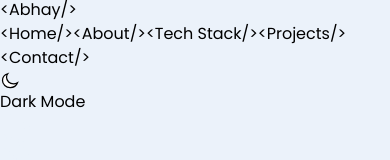
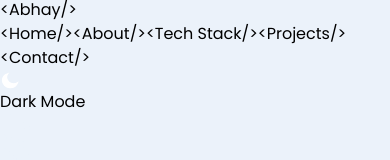
Before and after one commit to abhay0480-eng/portfolio-abhay, a React (Vite) app: page / in a window 390 px wide. Shown: the part 369-529 px from the top of the page. Built offline with nearby package versions, Linux system fonts and the light colour scheme.

Commit message:
Add dark theme responsive color

```diff
--- a/src/components/Header.jsx
+++ b/src/components/Header.jsx
@@ -40,7 +40,7 @@ const Header = () => {
     </nav>
     <button onClick={()=>setTheme(prev=>!prev)} className='text-[16px] font-semibold flex items-center'>
         <svg xmlns="http://www.w3.org/2000/svg" width="20" height="20" viewBox="0 0 20 20" fill="none">
-        <path fill-rule="evenodd" clip-rule="evenodd" d="M13.5532 13.815C9.66857 13.815 6.51929 10.9278 6.51929 7.36821C6.51929 6.0253 6.96679 4.78158 7.73143 3.75C4.69036 4.69515 2.5 7.33122 2.5 10.4381C2.5 14.3385 5.94929 17.5 10.2036 17.5C13.5929 17.5 16.4696 15.4932 17.5 12.7045C16.375 13.4048 15.0161 13.815 13.5532 13.815Z" fill="white" stroke={`${theme?"black":"white"}`} stroke-width="1.25"/>
+        <path fill-rule="evenodd" clip-rule="evenodd" d="M13.5532 13.815C9.66857 13.815 6.51929 10.9278 6.51929 7.36821C6.51929 6.0253 6.96679 4.78158 7.73143 3.75C4.69036 4.69515 2.5 7.33122 2.5 10.4381C2.5 14.3385 5.94929 17.5 10.2036 17.5C13.5929 17.5 16.4696 15.4932 17.5 12.7045C16.375 13.4048 15.0161 13.815 13.5532 13.815Z" fill={`${!theme?"black":"white"}`}stroke={`${!theme?"black":"white"}`} stroke-width="1.25"/>
         </svg>
           <span className={`mx-2 ${theme?"text-[#EBF2FA]":"text-[#064789]"} hidden lg:block`}>Dark Mode</span>
     </button>
```
Lines whose indentation alone changed are shown as unchanged.
